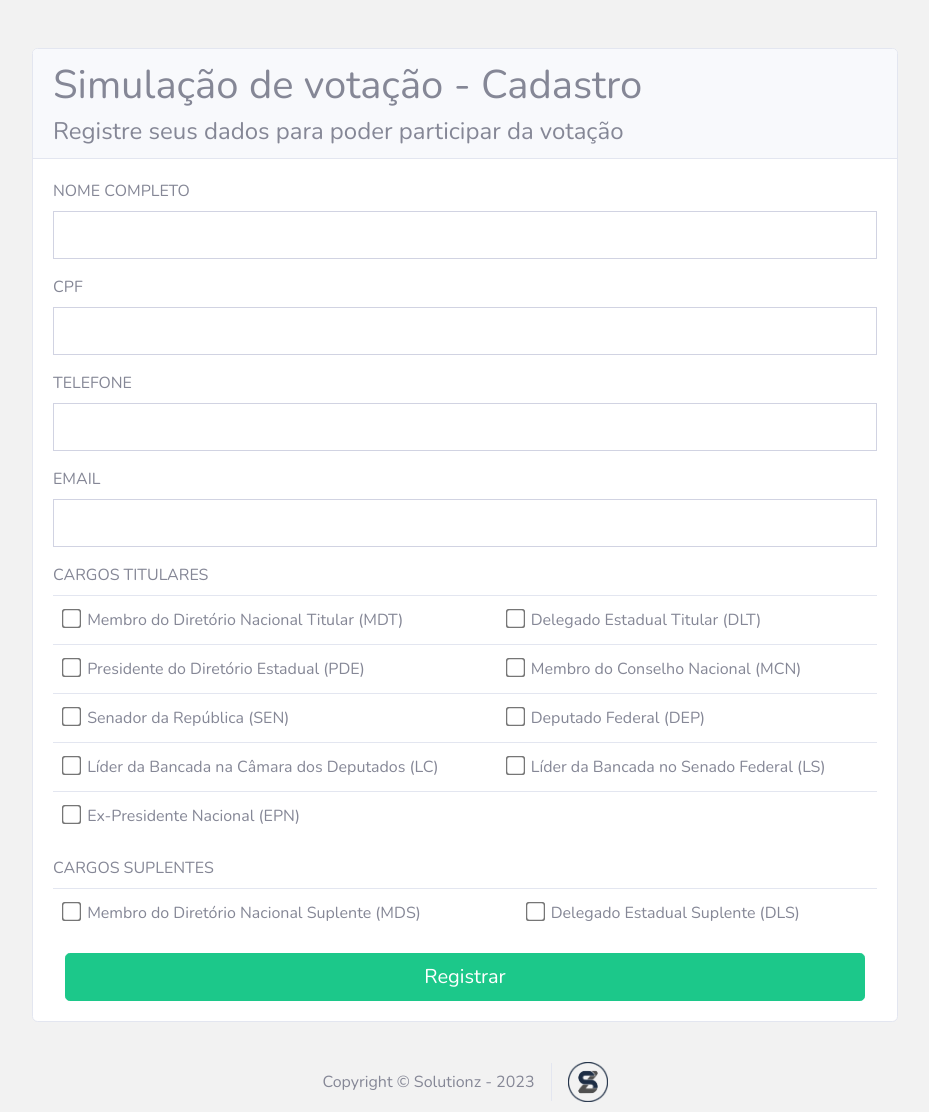
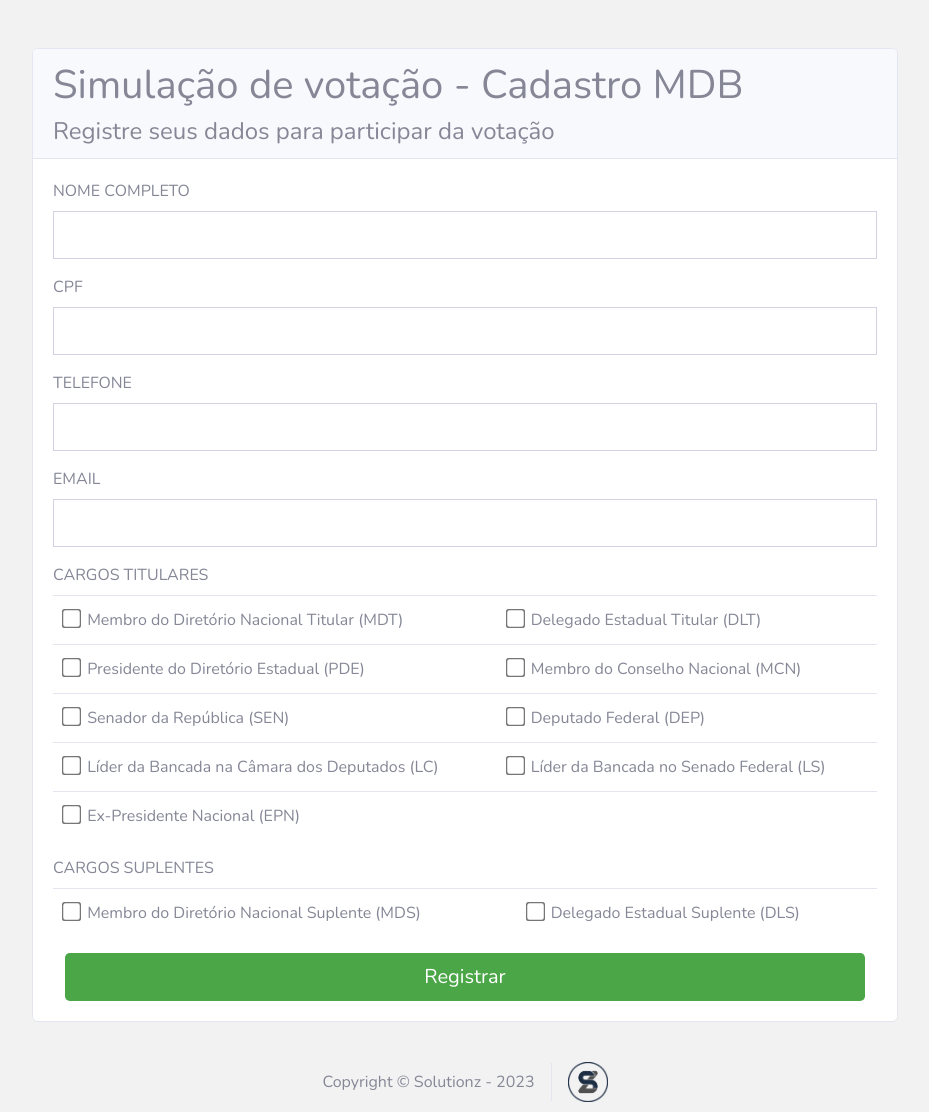
Before and after one commit to mtsousa/exemplo-coleta-de-dados, a Flask app: page / in a window 1280 px wide. Shown: the whole page, without its empty margins (175-1104 px from the left). Run offline with Flask 3, Linux system fonts and the light colour scheme; some libraries are stand-ins or nearby versions.

Commit message:
Troquei o tom de verde dos detalhes

```diff
--- a/templates/base.html
+++ b/templates/base.html
@@ -48,7 +48,7 @@
 			-o-transform: scale(1.5); /* Opera */
 			transform: scale(1.5);
 			margin-right: 5px;
-			accent-color: #1c888a;
+			accent-color: #4ba647;
 			}
 	</style>
 
--- a/templates/coleta.html
+++ b/templates/coleta.html
@@ -2,13 +2,13 @@
 {% block title %} Cadastro {% endblock %}
 
 {% block content %}
-<div class="container mt-5  align-items-center">
+<div class="container mt-5 align-items-center">
     <div class="row justify-content-center ">
 		<div class="col-md-10" style="margin-bottom: 10px;">
 			<div class="card">
 			<div class="card-header">
-				<h1>Simulação de votação - Cadastro</h1>
-				<h4 class="mb-0">Registre seus dados para poder participar da votação</h4>
+				<h1>Simulação de votação - Cadastro MDB</h1>
+				<h4 class="mb-0">Registre seus dados para participar da votação</h4>
 			</div>
 			<div class="card-body">
 				<div class="alert alert-danger show" style="display: none;" role="alert">
@@ -121,7 +121,7 @@
 
 				<div class="col-md-12 align-items-center">
 					<div class="alert alert-danger alter-dismissable fade show" role="alert"></div>
-					<button type="submit" class="btn btn-success btn-lg col-12">Registrar</button>
+					<button type="submit" class="btn btn-mdb btn-lg col-12">Registrar</button>
 				</div>
 
 				</form>
```
